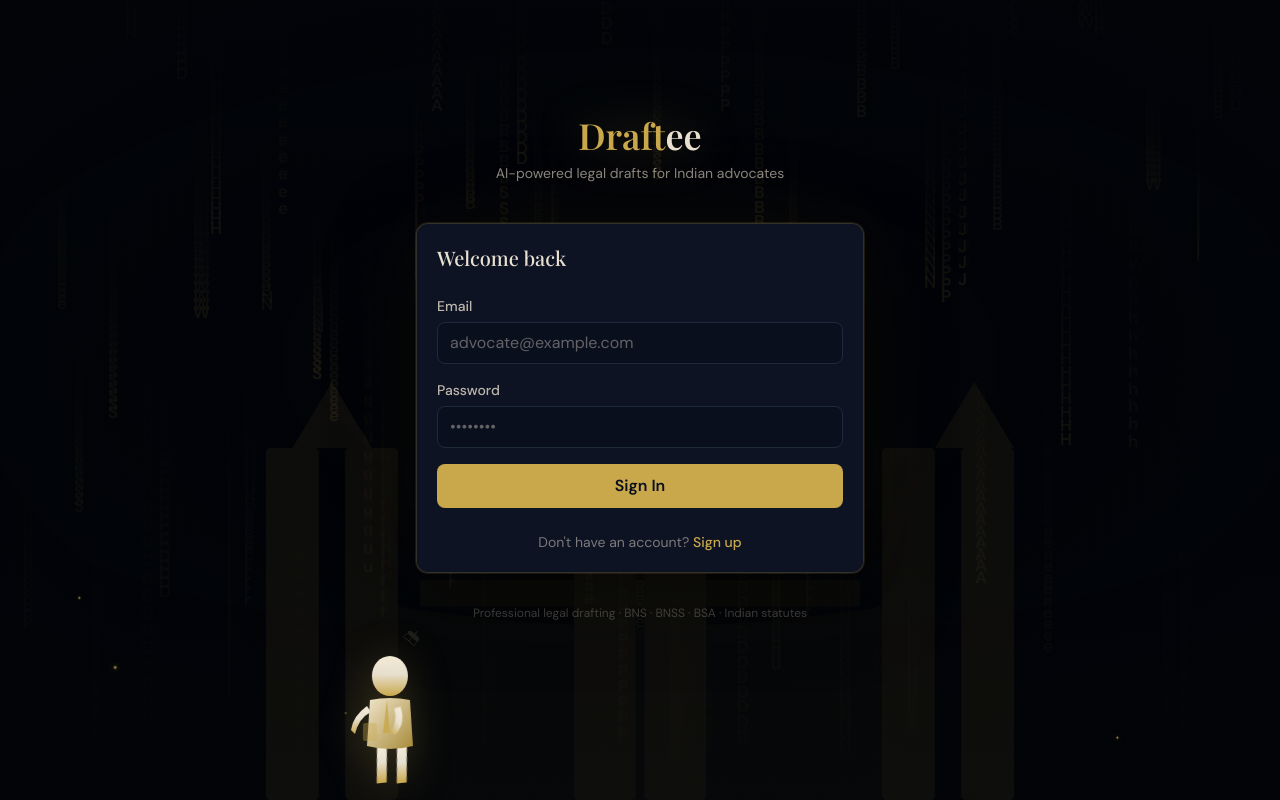
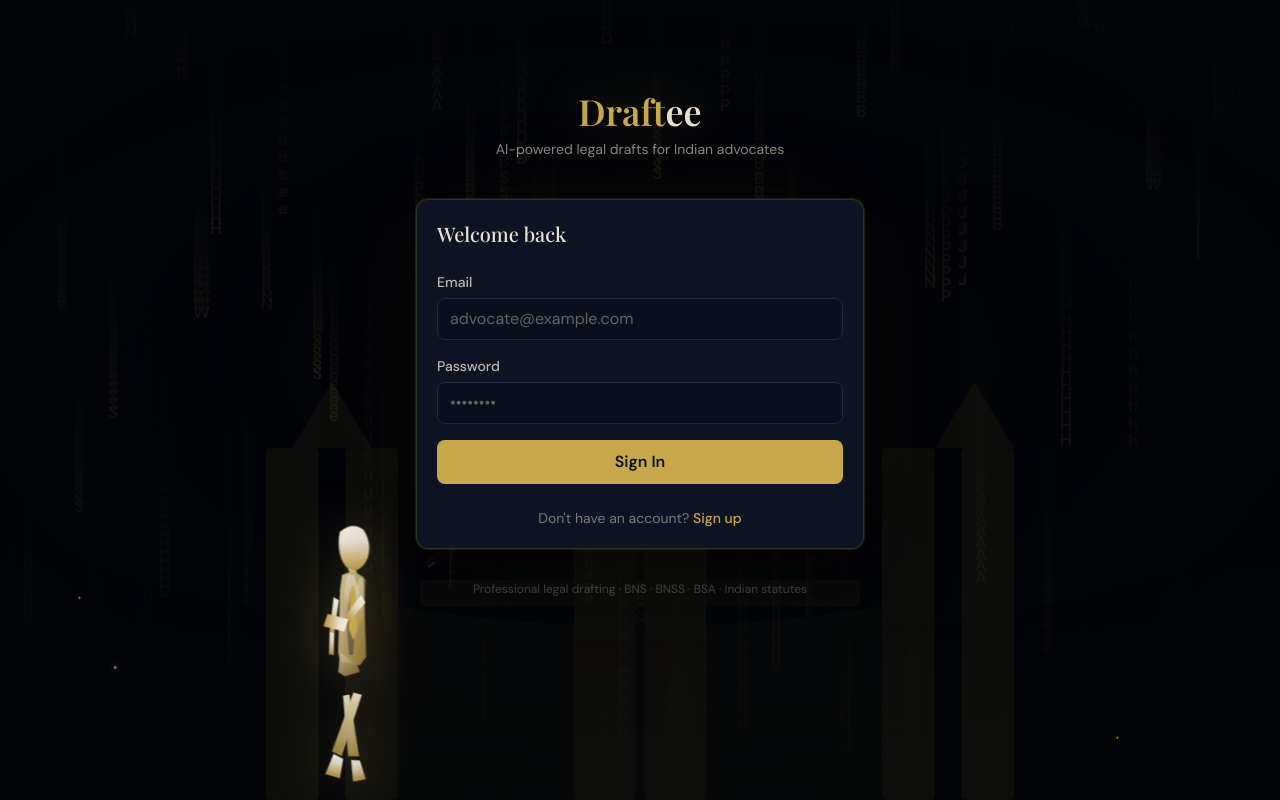
Before and after one commit to abhiksinhaa/Vakil-AI, a React (Vite) app: page / in a window 1280 px wide. Built offline with nearby package versions, Linux system fonts and the light colour scheme; no server answers; the HTML template or start-up script is replaced by a standard one.

Commit message:
fix: lawyer silhouette proper proportions

```diff
--- a/src/components/AuthPage.jsx
+++ b/src/components/AuthPage.jsx
@@ -45,7 +45,7 @@ export default function AuthPage() {
   };
 
   return (
-    <div className="auth-page relative min-h-screen flex flex-col items-center justify-center px-4 py-12 pb-28">
+    <div className="auth-page relative min-h-screen flex flex-col items-center justify-center px-4 py-12 pb-36 sm:pb-40">
       <AuthAnimatedBackground />
       <AuthLawyerWalk />
 
--- a/src/components/auth/AuthLawyerWalk.jsx
+++ b/src/components/auth/AuthLawyerWalk.jsx
@@ -4,108 +4,172 @@ export default function AuthLawyerWalk() {
       <div className="auth-lawyer-track">
         <svg
           className="auth-lawyer-svg"
-          viewBox="0 0 110 160"
+          viewBox="0 0 96 260"
           xmlns="http://www.w3.org/2000/svg"
         >
           <defs>
-            <linearGradient id="lawyerGradient" x1="0%" y1="0%" x2="0%" y2="100%">
-              <stop offset="0%" stopColor="#f5ecd8" />
-              <stop offset="45%" stopColor="#e8e0d0" />
-              <stop offset="100%" stopColor="#c9a84c" />
+            <linearGradient id="lawyerSilhouette" x1="0%" y1="0%" x2="0%" y2="100%">
+              <stop offset="0%" stopColor="#f8f0dc" />
+              <stop offset="35%" stopColor="#e8e0d0" />
+              <stop offset="100%" stopColor="#b8943f" />
             </linearGradient>
-            <linearGradient id="lawyerSuit" x1="0%" y1="0%" x2="100%" y2="100%">
-              <stop offset="0%" stopColor="#f0e6cc" />
-              <stop offset="100%" stopColor="#a88b3a" />
+            <linearGradient id="lawyerSuitDark" x1="0%" y1="0%" x2="100%" y2="100%">
+              <stop offset="0%" stopColor="#d4c4a0" />
+              <stop offset="100%" stopColor="#8a7030" />
+            </linearGradient>
+            <linearGradient id="lawyerPants" x1="0%" y1="0%" x2="0%" y2="100%">
+              <stop offset="0%" stopColor="#e0d4b8" />
+              <stop offset="100%" stopColor="#9a8040" />
             </linearGradient>
           </defs>
 
-          <g className="auth-lawyer-bob">
-            {/* Legs */}
-            <g className="auth-lawyer-legs--left">
+          <g className="auth-lawyer-figure">
+            {/* Back leg (behind) */}
+            <g className="auth-lawyer-leg auth-lawyer-leg--back">
               <path
-                d="M42 118 L38 155 L48 155 L52 118 Z"
-                className="auth-lawyer-body"
+                d="M38 168 L32 224 L42 226 L44 168 Z"
+                fill="url(#lawyerPants)"
               />
-            </g>
-            <g className="auth-lawyer-legs--right">
               <path
-                d="M62 118 L58 155 L68 155 L72 118 Z"
-                className="auth-lawyer-body"
+                d="M34 228 L32 248 L44 248 L42 230 Z"
+                fill="url(#lawyerSilhouette)"
+                opacity="0.9"
               />
             </g>
 
-            {/* Left arm */}
+            {/* Far arm — swings opposite to near leg */}
+            <g className="auth-lawyer-arm auth-lawyer-arm--far">
               <path
-              d="M32 78 Q18 88 16 102 L20 106 Q24 90 36 84 Z"
-              className="auth-lawyer-body"
+                d="M30 78 L18 108 L22 110 L34 82 Z"
+                fill="url(#lawyerSilhouette)"
+              />
+              <path
+                d="M18 108 L12 128 L16 130 L22 110 Z"
+                fill="url(#lawyerSilhouette)"
+                opacity="0.95"
+              />
+            </g>
+
+            {/* Jacket & torso — slim profile, structured shoulders */}
+            <g className="auth-lawyer-torso">
+              <path
+                d="M38 58 L48 54 L58 60 L60 134 L54 142 L36 138 L34 130 L36 72 Z"
+                fill="url(#lawyerSuitDark)"
+              />
+              <path
+                d="M36 130 L34 148 L40 152 L54 148 L52 142 Z"
+                fill="url(#lawyerSuitDark)"
+                opacity="0.85"
+              />
+              {/* Lapels */}
+              <path
+                d="M42 60 L48 54 L54 74 L48 96 L40 78 Z"
+                fill="url(#lawyerSilhouette)"
+                opacity="0.5"
+              />
+              <path
+                d="M54 60 L60 62 L58 96 L52 108 L50 76 Z"
+                fill="url(#lawyerSilhouette)"
+                opacity="0.35"
+              />
+              {/* Shirt gap */}
+              <path
+                d="M46 72 L50 100 L48 132 L44 132 L42 100 Z"
+                fill="#0a0f1e"
+                opacity="0.35"
+              />
+              {/* Tie */}
+              <path
+                d="M46 72 L50 72 L52 108 L48 118 L44 108 Z"
+                className="auth-lawyer-tie"
+              />
+              <path
+                d="M47 68 L49 68 L50 76 L48 80 L46 76 Z"
+                className="auth-lawyer-tie"
+              />
+            </g>
+
+            {/* Front leg — slim dress pant */}
+            <g className="auth-lawyer-leg auth-lawyer-leg--front">
+              <path
+                d="M48 168 L44 226 L54 228 L56 168 Z"
+                fill="url(#lawyerPants)"
+              />
+              <line
+                x1="50"
+                y1="175"
+                x2="48"
+                y2="220"
+                stroke="#c9a84c"
+                strokeWidth="0.6"
+                opacity="0.25"
+              />
+              <path
+                d="M46 228 L44 248 L58 248 L56 230 Z"
+                fill="url(#lawyerSilhouette)"
+                opacity="0.95"
+              />
+            </g>
+
+            {/* Neck */}
+            <path
+              d="M42 48 L48 46 L52 56 L46 58 Z"
+              fill="url(#lawyerSilhouette)"
             />
 
-            {/* Torso & suit */}
+            {/* Head — oval jaw profile, not a circle */}
             <path
-              d="M35 72 Q55 68 75 72 L78 118 Q55 124 32 118 Z"
-              fill="url(#lawyerSuit)"
-            />
-            <path
-              d="M52 72 L55 105 L48 105 Z"
-              className="auth-lawyer-accent"
-              opacity="0.85"
+              d="M36 18 Q48 8 58 16 Q66 28 62 42 Q58 52 50 54 L44 52 Q38 48 36 38 Q34 28 36 18 Z"
+              fill="url(#lawyerSilhouette)"
             />
 
-            {/* Head — no facial features */}
-            <ellipse cx="55" cy="48" rx="18" ry="20" className="auth-lawyer-body" />
-
-            {/* Arm at side / pocket reach */}
-            <g className="auth-lawyer-arm">
+            {/* Near arm + scale (shoulder → elbow → hand) */}
+            <g className="auth-lawyer-arm auth-lawyer-arm--near">
               <path
-                d="M72 78 Q88 82 92 98 L88 102 Q82 88 70 84 Z"
-                className="auth-lawyer-body"
+                d="M54 76 L62 78 L64 100 L58 102 Z"
+                fill="url(#lawyerSilhouette)"
               />
-              <g className="auth-lawyer-scale" transform="translate(78, 8)">
+              <g className="auth-lawyer-forearm">
+                <path
+                  d="M62 100 L74 102 L72 122 L60 120 Z"
+                  fill="url(#lawyerSilhouette)"
+                />
+                <g className="auth-lawyer-scale" transform="translate(70, 6)">
                   <line
-                  x1="22"
-                  y1="8"
-                  x2="22"
-                  y2="42"
+                    x1="0"
+                    y1="0"
+                    x2="0"
+                    y2="28"
                     stroke="#c9a84c"
-                  strokeWidth="2.5"
+                    strokeWidth="2"
                     strokeLinecap="round"
                   />
                   <line
-                  x1="4"
-                  y1="42"
-                  x2="40"
-                  y2="42"
+                    x1="-14"
+                    y1="28"
+                    x2="14"
+                    y2="28"
                     stroke="#e8e0d0"
-                  strokeWidth="2"
+                    strokeWidth="1.8"
                     strokeLinecap="round"
                   />
                   <path
-                  d="M4 42 Q4 28 14 24 Q22 20 22 8"
+                    d="M-14 28 Q-14 16 -8 12 Q0 8 0 0"
                     fill="none"
                     stroke="#c9a84c"
-                  strokeWidth="2"
+                    strokeWidth="1.6"
                   />
                   <path
-                  d="M40 42 Q40 28 30 24 Q22 20 22 8"
+                    d="M14 28 Q14 16 8 12 Q0 8 0 0"
                     fill="none"
                     stroke="#c9a84c"
-                  strokeWidth="2"
+                    strokeWidth="1.6"
                   />
-                <ellipse cx="14" cy="24" rx="10" ry="6" fill="#e8e0d0" opacity="0.9" />
-                <ellipse cx="30" cy="24" rx="10" ry="6" fill="#e8e0d0" opacity="0.9" />
+                  <ellipse cx="-8" cy="12" rx="7" ry="5" fill="#e8e0d0" />
+                  <ellipse cx="8" cy="12" rx="7" ry="5" fill="#e8e0d0" />
                 </g>
               </g>
-
-            {/* Briefcase hint */}
-            <rect
-              x="28"
-              y="95"
-              width="14"
-              height="18"
-              rx="2"
-              fill="#c9a84c"
-              opacity="0.35"
-            />
+            </g>
           </g>
         </svg>
       </div>
--- a/src/styles/authScene.css
+++ b/src/styles/authScene.css
@@ -72,7 +72,7 @@
   left: 0;
   right: 0;
   bottom: 0;
-  height: 200px;
+  height: min(42vh, 320px);
   z-index: 1;
   pointer-events: none;
   overflow: hidden;
@@ -80,131 +80,203 @@
 
 .auth-lawyer-track {
   position: absolute;
-  bottom: 12px;
+  bottom: 4px;
   left: 0;
-  width: 110px;
-  height: 160px;
-  animation: authLawyerWalk 18s linear infinite;
+  width: clamp(120px, 14vw, 168px);
+  height: clamp(220px, 38vh, 280px);
+  animation: authLawyerWalk 20s linear infinite;
   will-change: transform;
 }
 
 @keyframes authLawyerWalk {
   0% {
-    transform: translateX(-140px);
+    transform: translateX(-180px);
   }
   100% {
-    transform: translateX(calc(100vw + 140px));
+    transform: translateX(calc(100vw + 180px));
   }
 }
 
 .auth-lawyer-svg {
   width: 100%;
   height: 100%;
-  filter: drop-shadow(0 4px 20px rgba(201, 168, 76, 0.25));
+  filter: drop-shadow(0 6px 28px rgba(201, 168, 76, 0.35));
 }
 
-.auth-lawyer-body {
-  fill: url(#lawyerGradient);
-}
-
-.auth-lawyer-accent {
+.auth-lawyer-tie {
   fill: #c9a84c;
 }
 
-.auth-lawyer-legs--left {
-  transform-origin: 45px 118px;
-  animation: authLegWalk 0.55s ease-in-out infinite;
-}
-
-.auth-lawyer-legs--right {
-  transform-origin: 65px 118px;
-  animation: authLegWalk 0.55s ease-in-out infinite reverse;
-}
-
-@keyframes authLegWalk {
-  0%,
-  100% {
-    transform: rotate(-6deg);
-  }
-  50% {
-    transform: rotate(8deg);
-  }
-}
-
-.auth-lawyer-bob {
-  animation: authLawyerBob 0.55s ease-in-out infinite;
-  transform-origin: 55px 90px;
+/* Natural walk — legs pivot at hip, counter-swing arms */
+.auth-lawyer-figure {
+  transform-origin: 48px 168px;
+  animation: authLawyerBob 0.72s ease-in-out infinite;
 }
 
 @keyframes authLawyerBob {
   0%,
   100% {
-    transform: translateY(0);
+    transform: translateY(0) rotate(0deg);
+  }
+  25% {
+    transform: translateY(-2px) rotate(0.6deg);
   }
   50% {
-    transform: translateY(-3px);
+    transform: translateY(-4px) rotate(0deg);
+  }
+  75% {
+    transform: translateY(-2px) rotate(-0.6deg);
   }
 }
 
-.auth-lawyer-arm {
-  transform-origin: 68px 72px;
-  animation: authLawyerArm 18s linear infinite;
+.auth-lawyer-leg--back {
+  transform-origin: 40px 168px;
+  animation: authLegBack 0.72s ease-in-out infinite;
 }
 
-@keyframes authLawyerArm {
+.auth-lawyer-leg--front {
+  transform-origin: 52px 168px;
+  animation: authLegFront 0.72s ease-in-out infinite;
+}
+
+@keyframes authLegBack {
   0%,
-  18%,
-  88%,
   100% {
-    transform: rotate(8deg);
+    transform: rotate(18deg) translateY(0);
   }
-  24% {
-    transform: rotate(42deg);
+  50% {
+    transform: rotate(-14deg) translateY(2px);
   }
-  32% {
-    transform: rotate(58deg);
+}
+
+@keyframes authLegFront {
+  0%,
+  100% {
+    transform: rotate(-16deg) translateY(2px);
+  }
+  50% {
+    transform: rotate(20deg) translateY(0);
+  }
+}
+
+.auth-lawyer-arm--far {
+  transform-origin: 32px 78px;
+  animation: authArmSwingFar 0.72s ease-in-out infinite;
+}
+
+@keyframes authArmSwingFar {
+  0%,
+  100% {
+    transform: rotate(12deg);
+  }
+  50% {
+    transform: rotate(-18deg);
+  }
+}
+
+/* Near arm: walk swing + pocket → forward scale presentation */
+.auth-lawyer-arm--near {
+  transform-origin: 54px 78px;
+  animation: authLawyerArmNear 20s linear infinite;
+}
+
+@keyframes authLawyerArmNear {
+  0%,
+  16%,
+  82%,
+  100% {
+    transform: rotate(6deg);
+  }
+  22% {
+    transform: rotate(28deg);
+  }
+  28% {
+    transform: rotate(48deg);
+  }
+  34% {
+    transform: rotate(22deg);
   }
   40%,
-  52% {
-    transform: rotate(-95deg);
+  54% {
+    transform: rotate(-42deg);
+  }
+  48% {
+    transform: rotate(-52deg);
   }
   60% {
-    transform: rotate(-88deg);
+    transform: rotate(-8deg);
   }
   68% {
-    transform: rotate(20deg);
+    transform: rotate(10deg);
   }
-  76% {
-    transform: rotate(8deg);
+}
+
+.auth-lawyer-forearm {
+  transform-origin: 62px 100px;
+  animation: authLawyerForearm 20s linear infinite;
+}
+
+@keyframes authLawyerForearm {
+  0%,
+  16%,
+  82%,
+  100% {
+    transform: rotate(4deg);
+  }
+  22% {
+    transform: rotate(35deg);
+  }
+  28% {
+    transform: rotate(55deg);
+  }
+  34% {
+    transform: rotate(15deg);
+  }
+  40%,
+  54% {
+    transform: rotate(-55deg);
+  }
+  48% {
+    transform: rotate(-68deg);
+  }
+  60% {
+    transform: rotate(5deg);
+  }
+  68% {
+    transform: rotate(12deg);
   }
 }
 
 .auth-lawyer-scale {
-  transform-origin: 22px 28px;
+  transform-origin: 0 28px;
   opacity: 0;
-  animation: authLawyerScale 18s linear infinite;
+  animation: authLawyerScale 20s linear infinite;
 }
 
 @keyframes authLawyerScale {
   0%,
-  28%,
-  78%,
+  26%,
+  76%,
   100% {
     opacity: 0;
-    transform: scale(0.3) rotate(-20deg);
+    transform: translate(-4px, 8px) scale(0.2) rotate(50deg);
   }
-  36% {
-    opacity: 0.4;
-    transform: scale(0.6) rotate(0deg);
+  32% {
+    opacity: 0.55;
+    transform: translate(0, 2px) scale(0.5) rotate(30deg);
   }
-  42%,
-  58% {
+  38%,
+  56% {
     opacity: 1;
-    transform: scale(1) rotate(0deg);
+    transform: translate(14px, -32px) scale(1.15) rotate(-18deg);
   }
-  66% {
-    opacity: 0.6;
-    transform: scale(0.7) rotate(10deg);
+  48% {
+    opacity: 1;
+    transform: translate(18px, -38px) scale(1.2) rotate(-22deg);
+  }
+  64% {
+    opacity: 0.45;
+    transform: translate(2px, 0) scale(0.55) rotate(35deg);
   }
 }
 
@@ -219,25 +291,31 @@
   .auth-matrix-canvas,
   .auth-particle,
   .auth-lawyer-track,
-  .auth-lawyer-legs--left,
-  .auth-lawyer-legs--right,
-  .auth-lawyer-bob,
-  .auth-lawyer-arm,
+  .auth-lawyer-figure,
+  .auth-lawyer-leg--back,
+  .auth-lawyer-leg--front,
+  .auth-lawyer-arm--far,
+  .auth-lawyer-arm--near,
+  .auth-lawyer-forearm,
   .auth-lawyer-scale {
     animation: none !important;
   }
 
   .auth-lawyer-track {
     transform: translateX(50vw);
-    left: -55px;
+    left: -84px;
   }
 
-  .auth-lawyer-arm {
-    transform: rotate(-70deg);
+  .auth-lawyer-arm--near {
+    transform: rotate(-48deg);
+  }
+
+  .auth-lawyer-forearm {
+    transform: rotate(-62deg);
   }
 
   .auth-lawyer-scale {
     opacity: 1;
-    transform: scale(1);
+    transform: translate(14px, -32px) scale(1.15) rotate(-18deg);
   }
 }
```
Lines whose indentation alone changed are shown as unchanged.
